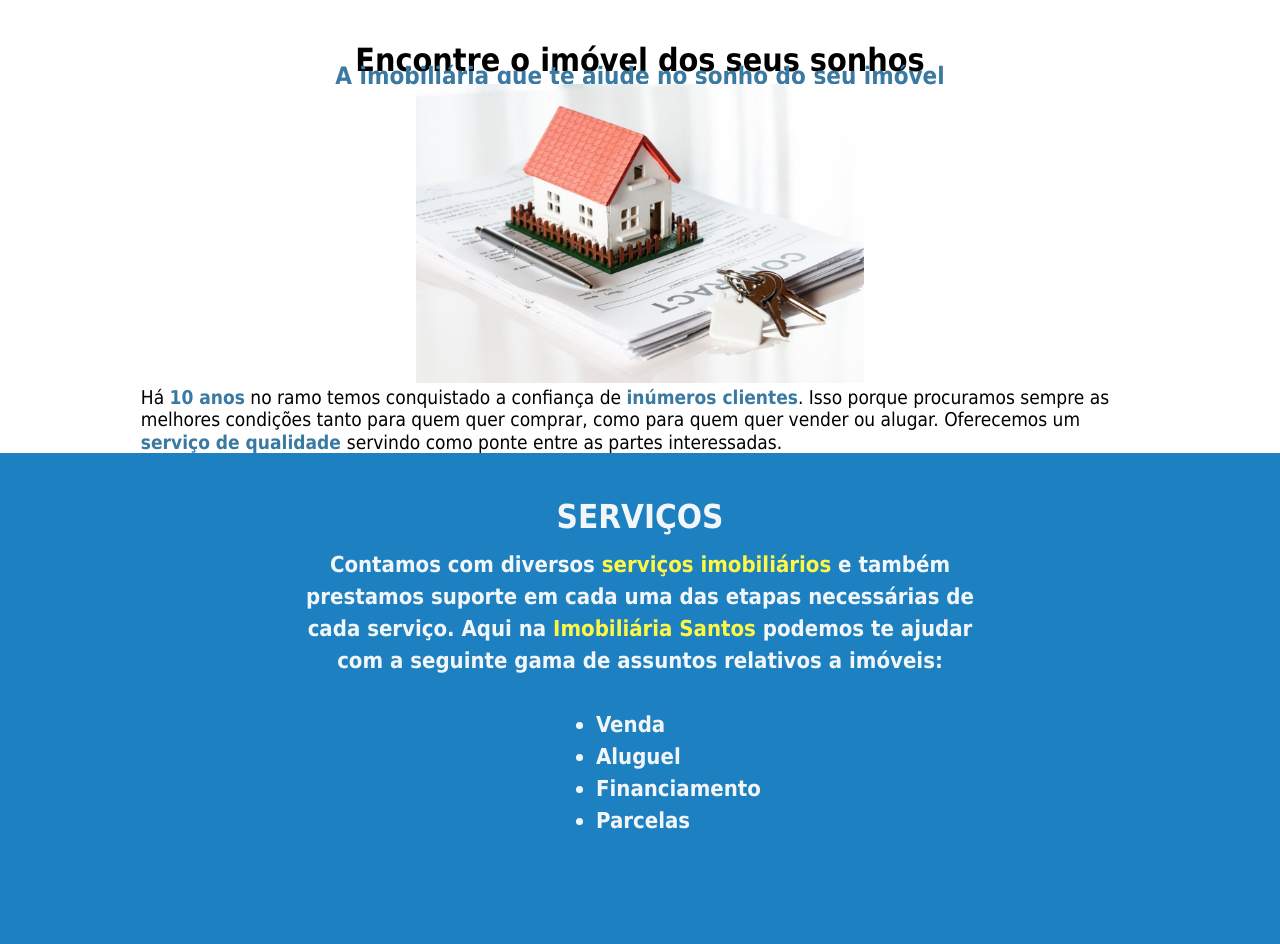
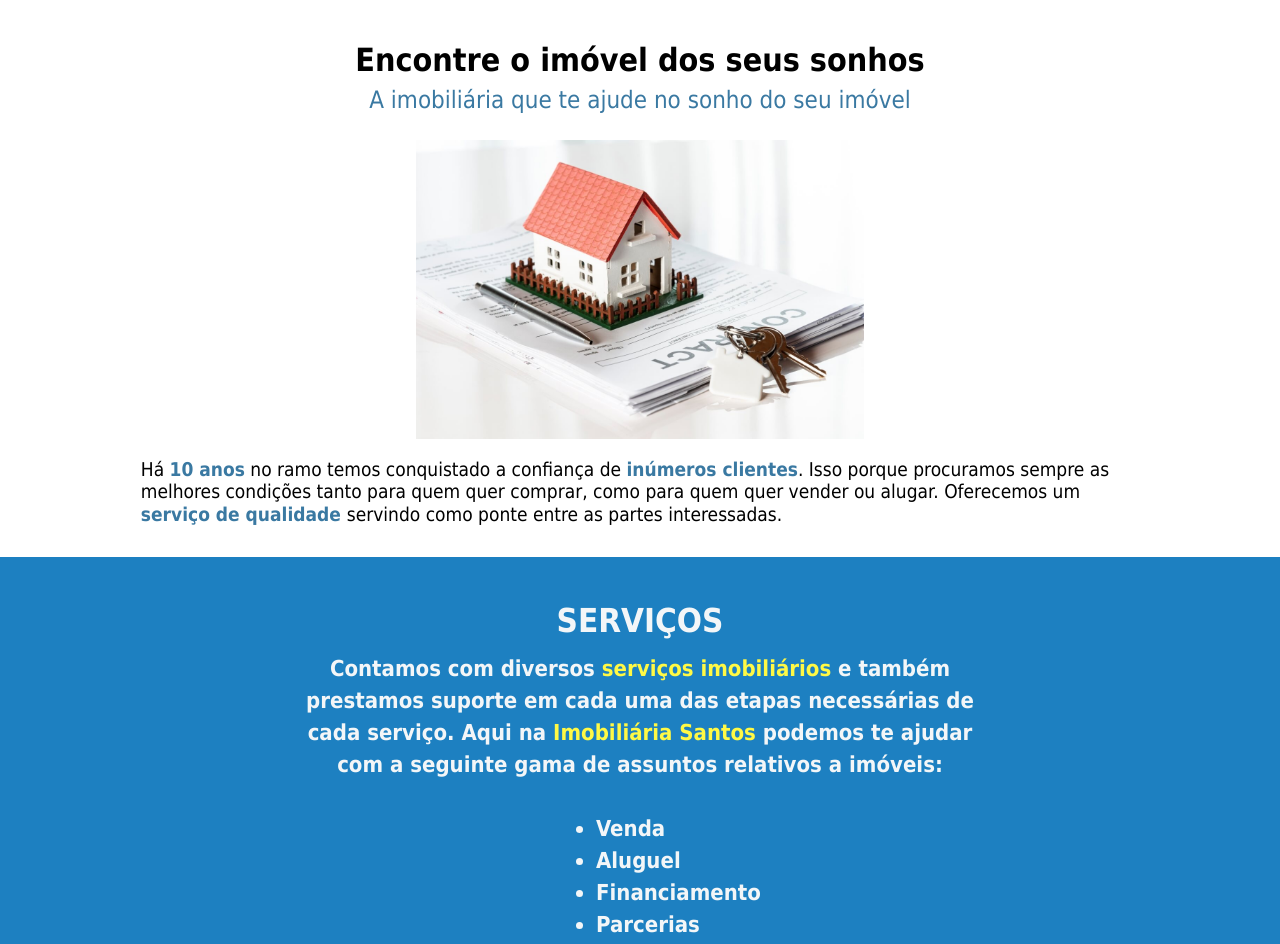
Before and after one commit to gomesvini/imobiliaria-santos, a plain HTML site: page index.html in a window 1280 px wide. Shown: the part 693-1637 px from the top of the page. Drawn offline with Linux system fonts and the light colour scheme.

Commit message:
final configs

```diff
--- a/Style/style.css
+++ b/Style/style.css
@@ -43,17 +43,26 @@
     width: 28rem;
 }
 
+.find-imovel h2 {
+    margin-bottom: 2rem;
+    margin-top: 1.5rem;
+    color: #3A79A2;
+    font-weight: normal;
+}
+
 .find-imovel p {
     text-align: left;
     font-size: 19px;
     line-height: 1.4rem;
+    margin-bottom: 2rem;
+    margin-top: 1rem;
 }
 
 .find-imovel span {
     font-weight: bold;
 }
 
-.find-imovel h2,
+
 .find-imovel span, .corretores h2, .corretores span {
     color: #3A79A2;
     font-weight: bold;
@@ -109,6 +118,7 @@
 
 .contacts h2 {
     padding-top: 3rem;
+    padding-bottom: 1rem;
 }
 
 .contacts p {
@@ -125,7 +135,7 @@
     width: max-content;
     margin: 1rem auto;
     background-color: #f3f6f8;
-    padding: 0 0.3rem;
+    padding: 0.1rem 0.5rem;
     border-radius: 5px;
     color: #3A79A2;
 }
--- a/index.html
+++ b/index.html
@@ -52,7 +52,7 @@
           <li>Venda</li>
           <li>Aluguel</li>
           <li>Financiamento</li>
-          <li>Parcelas</li>
+          <li>Parcerias</li>
         </ul>
       </div>
 
```
